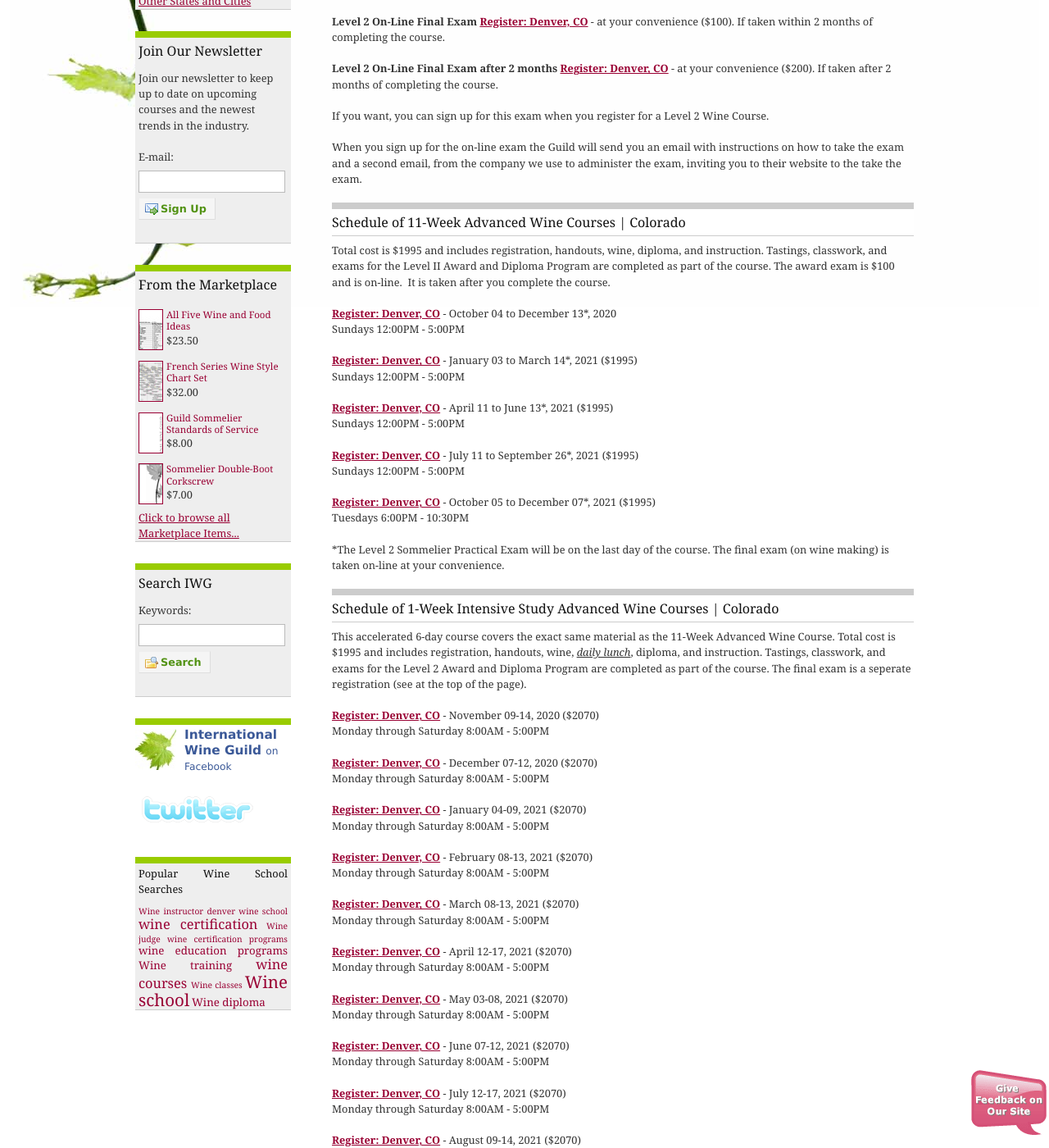
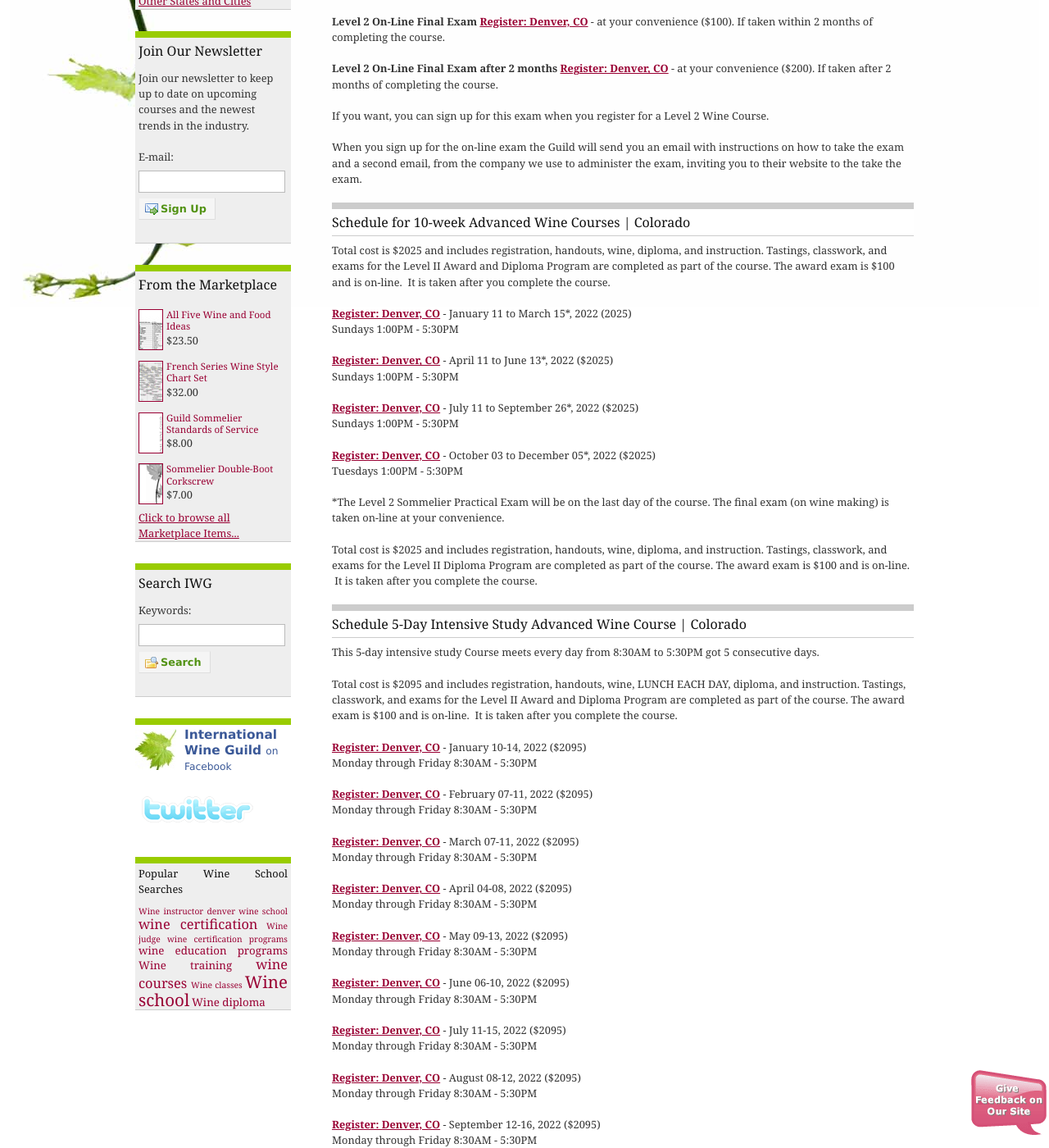
Before and after one commit to CKDev/internationalwineguild.com, a Jekyll site: the page built from advanced-wine-course-registration.html, in a window 1280 px wide and 1400 px high, scrolled down 606 px. Shown: the whole window at 82% size. Built offline with Jekyll 4.4.1, drawn with Linux system fonts in a browser that asks for light colours; a script that is not in the unit is left out; comment, search, counter and statistics services are not loaded; some of the changed text lies outside the part shown.

Commit message:
Update advanced-wine-course-registration.html

```diff
--- a/advanced-wine-course-registration.html
+++ b/advanced-wine-course-registration.html
@@ -20,118 +20,109 @@
 <p>When you sign up for the on-line exam the Guild will send you an email with instructions on how to take the exam
   and a second email, from the company we use to administer the exam, inviting you to their website to the take the
   exam.</p>
-<h2>Schedule of 11-Week Advanced Wine Courses | Colorado</h2>
-<p>Total cost is $1995 and includes registration, handouts, wine, diploma, and instruction. Tastings, classwork, and
+
+<h2>Schedule for 10-week Advanced Wine Courses | Colorado</h2>
+<p>Total cost is $2025 and includes registration, handouts, wine, diploma, and instruction. Tastings, classwork, and
   exams for the Level II Award and Diploma Program are completed as part of the course. The award exam is $100 and is
   on-line. &nbsp;It is taken after you complete the course.</p>
 
 <p><a
-    href="http://ww4.aitsafe.com/cf/add.cfm?userid=6714687&amp;product=Adv+Wine+Course PM+Denver++-++10/04-12/13, 2020&amp;price=1900&amp;return=www.internationalwineguild.com/advanced-wine-course-registration"
-    class="ga-track"><strong>Register: Denver, CO</strong></a>&nbsp;- October 04 to December 13*, 2020<br>
-  Sundays 12:00PM - 5:00PM</p>
+    href="http://ww4.aitsafe.com/cf/add.cfm?userid=6714687&amp;product=Adv+Wine+Course PM+Denver++-++01/11-3/15, 2022&amp;price=2025&amp;return=www.internationalwineguild.com/advanced-wine-course-registration"
+    class="ga-track"><strong>Register: Denver, CO</strong></a>&nbsp;- January 11 to March 15*, 2022 (2025)<br>
+  Sundays 1:00PM - 5:30PM</p>
 
 <p><a
-    href="http://ww4.aitsafe.com/cf/add.cfm?userid=6714687&amp;product=Adv+Wine+Course PM+Denver++-++01/03-3/14, 2021&amp;price=1995&amp;return=www.internationalwineguild.com/advanced-wine-course-registration"
-    class="ga-track"><strong>Register: Denver, CO</strong></a>&nbsp;- January 03 to March 14*, 2021 ($1995)<br>
-  Sundays 12:00PM - 5:00PM</p>
+    href="http://ww4.aitsafe.com/cf/add.cfm?userid=6714687&amp;product=Adv+Wine+Course PM+Denver++-++04/11-06/13+2021&amp;price=2025&amp;return=www.internationalwineguild.com/advanced-wine-course-registration"
+    class="ga-track"><strong>Register: Denver, CO</strong></a>&nbsp;- April 11 to June 13*, 2022 ($2025)<br>
+  Sundays 1:00PM - 5:30PM</p>
 
 <p><a
-    href="http://ww4.aitsafe.com/cf/add.cfm?userid=6714687&amp;product=Adv+Wine+Course PM+Denver++-++04/11-06/13+2021&amp;price=1995&amp;return=www.internationalwineguild.com/advanced-wine-course-registration"
-    class="ga-track"><strong>Register: Denver, CO</strong></a>&nbsp;- April 11 to June 13*, 2021 ($1995)<br>
-  Sundays 12:00PM - 5:00PM</p>
+    href="http://ww4.aitsafe.com/cf/add.cfm?userid=6714687&amp;product=Adv+Wine+Course PM+Denver++-++07/11-09/26, 2022&amp;price=2025&amp;return=www.internationalwineguild.com/advanced-wine-course-registration"
+    class="ga-track"><strong>Register: Denver, CO</strong></a>&nbsp;- July 11 to September 26*, 2022 ($2025)<br>
+  Sundays 1:00PM - 5:30PM</p>
 
 <p><a
-    href="http://ww4.aitsafe.com/cf/add.cfm?userid=6714687&amp;product=Adv+Wine+Course PM+Denver++-++07/11-09/26, 2021&amp;price=1905&amp;return=www.internationalwineguild.com/advanced-wine-course-registration"
-    class="ga-track"><strong>Register: Denver, CO</strong></a>&nbsp;- July 11 to September 26*, 2021 ($1995)<br>
-  Sundays 12:00PM - 5:00PM</p>
-
-<p><a
-    href="http://ww4.aitsafe.com/cf/add.cfm?userid=6714687&amp;product=Adv+Wine+Course PM+Denver++-++10/05-12/07, 2021&amp;price=1995&amp;return=www.internationalwineguild.com/advanced-wine-course-registration"
-    class="ga-track"><strong>Register: Denver, CO</strong></a>&nbsp;- October 05 to December 07*, 2021 ($1995)<br>
-  Tuesdays 6:00PM - 10:30PM</p>
+    href="http://ww4.aitsafe.com/cf/add.cfm?userid=6714687&amp;product=Adv+Wine+Course PM+Denver++-++10/03-12/05, 2022&amp;price=2025&amp;return=www.internationalwineguild.com/advanced-wine-course-registration"
+    class="ga-track"><strong>Register: Denver, CO</strong></a>&nbsp;- October 03 to December 05*, 2022 ($2025)<br>
+  Tuesdays 1:00PM - 5:30PM</p>
 
 <p>*The Level 2 Sommelier Practical Exam will be on the last day of the course. The final exam (on wine making) is taken on-line at
   your convenience.</p>
 
-<h2>Schedule of 1-Week Intensive Study Advanced Wine Courses | Colorado</h2>
-<p>This accelerated 6-day course covers the exact same material as the 11-Week Advanced Wine Course. Total cost is
-  $1995 and includes registration, handouts, wine, <u><em>daily lunch</em></u>, diploma, and instruction. Tastings,
-  classwork, and exams for the Level 2 Award and Diploma Program are completed as part of the course. The final exam
-  is a seperate registration (see at the top of the page).</p>
+Total cost is $2025 and includes registration, handouts, wine, diploma, and instruction. Tastings, classwork, and
+  exams for the Level II Diploma Program are completed as part of the course. The award exam is $100 and is
+  on-line. &nbsp;It is taken after you complete the course.</p>
+
+<h2>Schedule 5-Day Intensive Study Advanced Wine Course | Colorado</h2>
+<p>This 5-day intensive study Course meets every day from 8:30AM to 5:30PM got 5 consecutive days.</p>
+
+<p>Total cost is $2095 and includes registration, handouts, wine, LUNCH EACH DAY, diploma, and instruction. Tastings, classwork, and
+  exams for the Level II Award and Diploma Program are completed as part of the course. The award exam is $100 and is
+  on-line. &nbsp;It is taken after you complete the course.</p>
 
 <p><a
-    href="http://ww4.aitsafe.com/cf/add.cfm?userid=6714687&amp;product=Intensive+Study+Adv+Wine+Denver++-++11/09-14,+2020&amp;price=2070&amp;return=www.internationalwineguild.com/advanced-wine-course-registration"
-    class="ga-track"><strong>Register: Denver, CO</strong></a> - November 09-14, 2020 ($2070)<br>
-  Monday through Saturday 8:00AM - 5:00PM</p>
+    href="http://ww4.aitsafe.com/cf/add.cfm?userid=6714687&amp;product=Intensive+Study+Adv+Wine+Denver++-++01/10-14,+2022&amp;price=20954&amp;return=www.internationalwineguild.com/advanced-wine-course-registration"
+    class="ga-track"><strong>Register: Denver, CO</strong></a> - January 10-14, 2022 ($2095)<br>
+  Monday through Friday 8:30AM - 5:30PM</p>
 
 <p><a
-    href="http://ww4.aitsafe.com/cf/add.cfm?userid=6714687&amp;product=Intensive+Study+Adv+Wine+Denver++-++12/07-12,+2020&amp;price=2070&amp;return=www.internationalwineguild.com/advanced-wine-course-registration"
-    class="ga-track"><strong>Register: Denver, CO</strong></a> - December 07-12, 2020 ($2070)<br>
-  Monday through Saturday 8:00AM - 5:00PM</p>
+    href="http://ww4.aitsafe.com/cf/add.cfm?userid=6714687&amp;product=Intensive+Study+Adv+Wine+Denver++-++02/07-11,+2022&amp;price=2095&amp;return=www.internationalwineguild.com/advanced-wine-course-registration"
+    class="ga-track"><strong>Register: Denver, CO</strong></a> - February 07-11, 2022 ($2095)<br>
+  Monday through Friday 8:30AM - 5:30PM</p>
 
 <p><a
-    href="http://ww4.aitsafe.com/cf/add.cfm?userid=6714687&amp;product=Intensive+Study+Adv+Wine+Denver++-++01/04-09,+2021&amp;price=2070&amp;return=www.internationalwineguild.com/advanced-wine-course-registration"
-    class="ga-track"><strong>Register: Denver, CO</strong></a> - January 04-09, 2021 ($2070)<br>
-  Monday through Saturday 8:00AM - 5:00PM</p>
+    href="http://ww4.aitsafe.com/cf/add.cfm?userid=6714687&amp;product=Intensive+Study+Adv+Wine+Denver++-++03/07-11,+2022&amp;price=2095&amp;return=www.internationalwineguild.com/advanced-wine-course-registration"
+    class="ga-track"><strong>Register: Denver, CO</strong></a> - March 07-11, 2022 ($2095)<br>
+  Monday through Friday 8:30AM - 5:30PM</p>
 
 <p><a
-    href="http://ww4.aitsafe.com/cf/add.cfm?userid=6714687&amp;product=Intensive+Study+Adv+Wine+Denver++-++02/08-13,+2021&amp;price=2070&amp;return=www.internationalwineguild.com/advanced-wine-course-registration"
-    class="ga-track"><strong>Register: Denver, CO</strong></a> - February 08-13, 2021 ($2070)<br>
-  Monday through Saturday 8:00AM - 5:00PM</p>
+    href="http://ww4.aitsafe.com/cf/add.cfm?userid=6714687&amp;product=Intensive+Study+Adv+Wine+Denver++-++04/04-08,+2022&amp;price=2095&amp;return=www.internationalwineguild.com/advanced-wine-course-registration"
+    class="ga-track"><strong>Register: Denver, CO</strong></a> - April 04-08, 2022 ($2095)<br>
+  Monday through Friday 8:30AM - 5:30PM</p>
 
 <p><a
-    href="http://ww4.aitsafe.com/cf/add.cfm?userid=6714687&amp;product=Intensive+Study+Adv+Wine+Denver++-++03/08-13,+2021&amp;price=2070&amp;return=www.internationalwineguild.com/advanced-wine-course-registration"
-    class="ga-track"><strong>Register: Denver, CO</strong></a> - March 08-13, 2021 ($2070)<br>
-  Monday through Saturday 8:00AM - 5:00PM</p>
+    href="http://ww4.aitsafe.com/cf/add.cfm?userid=6714687&amp;product=Intensive+Study+Adv+Wine+Denver++-++05/09-13,+2022&amp;price=2095&amp;return=www.internationalwineguild.com/advanced-wine-course-registration"
+    class="ga-track"><strong>Register: Denver, CO</strong></a> - May 09-13, 2022 ($2095)<br>
+  Monday through Friday 8:30AM - 5:30PM</p>
 
 <p><a
-    href="http://ww4.aitsafe.com/cf/add.cfm?userid=6714687&amp;product=Intensive+Study+Adv+Wine+Denver++-++04/12-17,+2021&amp;price=2070&amp;return=www.internationalwineguild.com/advanced-wine-course-registration"
-    class="ga-track"><strong>Register: Denver, CO</strong></a> - April 12-17, 2021 ($2070)<br>
-  Monday through Saturday 8:00AM - 5:00PM</p>
+    href="http://ww4.aitsafe.com/cf/add.cfm?userid=6714687&amp;product=Intensive+Study+Adv+Wine+Denver++-++06/06-10,+2022&amp;price=2095&amp;return=www.internationalwineguild.com/advanced-wine-course-registration"
+    class="ga-track"><strong>Register: Denver, CO</strong></a> - June 06-10, 2022 ($2095)<br>
+  Monday through Friday 8:30AM - 5:30PM</p>
 
 <p><a
-    href="http://ww4.aitsafe.com/cf/add.cfm?userid=6714687&amp;product=Intensive+Study+Adv+Wine+Denver++-++05/03-08,+2021&amp;price=2070&amp;return=www.internationalwineguild.com/advanced-wine-course-registration"
-    class="ga-track"><strong>Register: Denver, CO</strong></a> - May 03-08, 2021 ($2070)<br>
-  Monday through Saturday 8:00AM - 5:00PM</p>
+    href="http://ww4.aitsafe.com/cf/add.cfm?userid=6714687&amp;product=Intensive+Study+Adv+Wine+Denver++-++07/11-15,+2022&amp;price=2095&amp;return=www.internationalwineguild.com/advanced-wine-course-registration"
+    class="ga-track"><strong>Register: Denver, CO</strong></a> - July 11-15, 2022 ($2095)<br>
+  Monday through Friday 8:30AM - 5:30PM</p>
 
 <p><a
-    href="http://ww4.aitsafe.com/cf/add.cfm?userid=6714687&amp;product=Intensive+Study+Adv+Wine+Denver++-++06/07-12,+2021&amp;price=2070&amp;return=www.internationalwineguild.com/advanced-wine-course-registration"
-    class="ga-track"><strong>Register: Denver, CO</strong></a> - June 07-12, 2021 ($2070)<br>
-  Monday through Saturday 8:00AM - 5:00PM</p>
+    href="http://ww4.aitsafe.com/cf/add.cfm?userid=6714687&amp;product=Intensive+Study+Adv+Wine+Denver++-++08/08-12,+2022&amp;price=2095&amp;return=www.internationalwineguild.com/advanced-wine-course-registration"
+    class="ga-track"><strong>Register: Denver, CO</strong></a> - August 08-12, 2022 ($2095)<br>
+  Monday through Friday 8:30AM - 5:30PM</p>
 
 <p><a
-    href="http://ww4.aitsafe.com/cf/add.cfm?userid=6714687&amp;product=Intensive+Study+Adv+Wine+Denver++-++07/12-17,+2021&amp;price=2070&amp;return=www.internationalwineguild.com/advanced-wine-course-registration"
-    class="ga-track"><strong>Register: Denver, CO</strong></a> - July 12-17, 2021 ($2070)<br>
-  Monday through Saturday 8:00AM - 5:00PM</p>
+    href="http://ww4.aitsafe.com/cf/add.cfm?userid=6714687&amp;product=Intensive+Study+Adv+Wine+Denver++-++09/12-16,+2022&amp;price=2095&amp;return=www.internationalwineguild.com/advanced-wine-course-registration"
+    class="ga-track"><strong>Register: Denver, CO</strong></a> - September 12-16, 2022 ($2095)<br>
+  Monday through Friday 8:30AM - 5:30PM</p>
 
 <p><a
-    href="http://ww4.aitsafe.com/cf/add.cfm?userid=6714687&amp;product=Intensive+Study+Adv+Wine+Denver++-++08/09-14,+2021&amp;price=2070&amp;return=www.internationalwineguild.com/advanced-wine-course-registration"
-    class="ga-track"><strong>Register: Denver, CO</strong></a> - August 09-14, 2021 ($2070)<br>
-  Monday through Saturday 8:00AM - 5:00PM</p>
-
-<p><a
-    href="http://ww4.aitsafe.com/cf/add.cfm?userid=6714687&amp;product=Intensive+Study+Adv+Wine+Denver++-++09/13-18,+2021&amp;price=2070&amp;return=www.internationalwineguild.com/advanced-wine-course-registration"
-    class="ga-track"><strong>Register: Denver, CO</strong></a> - September 13-18, 2021 ($2070)<br>
-  Monday through Saturday 8:00AM - 5:00PM</p>
-
-<p><a
-    href="http://ww4.aitsafe.com/cf/add.cfm?userid=6714687&amp;product=Intensive+Study+Adv+Wine+Denver++-++10/04-09,+2021&amp;price=2070&amp;return=www.internationalwineguild.com/advanced-wine-course-registration"
-    class="ga-track"><strong>Register: Denver, CO</strong></a> - October 04-09, 2021 ($2070)<br>
-  Monday through Saturday 8:00AM - 5:00PM</p>
+    href="http://ww4.aitsafe.com/cf/add.cfm?userid=6714687&amp;product=Intensive+Study+Adv+Wine+Denver++-++10/03-08,+2022&amp;price=20950&amp;return=www.internationalwineguild.com/advanced-wine-course-registration"
+    class="ga-track"><strong>Register: Denver, CO</strong></a> - October 03-08, 2022 ($2095)<br>
+  Monday through Friday 8:30AM - 5:30PM</p>
 
 <p><a
     href="http://ww4.aitsafe.com/cf/add.cfm?userid=6714687&amp;product=Intensive+Study+Adv+Wine+Denver++-++11/08-13,+2021&amp;price=2070&amp;return=www.internationalwineguild.com/advanced-wine-course-registration"
-    class="ga-track"><strong>Register: Denver, CO</strong></a> - November 08-13, 2021 ($2070)<br>
-  Monday through Saturday 8:00AM - 5:00PM</p>
+    class="ga-track"><strong>Register: Denver, CO</strong></a> - November 07-11, 2022 ($2095)<br>
+  Monday through Friday 8:30AM - 5:30PM</p>
 
 <p><a
-    href="http://ww4.aitsafe.com/cf/add.cfm?userid=6714687&amp;product=Intensive+Study+Adv+Wine+Denver++-++12/06-11,+2021&amp;price=2070&amp;return=www.internationalwineguild.com/advanced-wine-course-registration"
-    class="ga-track"><strong>Register: Denver, CO</strong></a> - December 06-11, 2021 ($2070)<br>
-  Monday through Saturday 8:00AM - 5:00PM</p>
+    href="http://ww4.aitsafe.com/cf/add.cfm?userid=6714687&amp;product=Intensive+Study+Adv+Wine+Denver++-++12/05-09,+2022&amp;price=2095&amp;return=www.internationalwineguild.com/advanced-wine-course-registration"
+    class="ga-track"><strong>Register: Denver, CO</strong></a> - December 05-09, 2021 ($2095)<br>
+  Monday through Friday 8:30AM - 5:30PM</p>
 
 <h2>Registration and Cancellation Policy:</h2>
 <p><span style="font-size: 9pt; font-family: Arial, sans-serif;">You must register for courses through the
-    International Wine and Spirits Guild. Online registration closes 2 days prior to the course start date. If you
+    International Wine and Spirits Guild. Online registration closes 2 days prior to the courses start date. If you
     need to register after the close date, please contact the International Wine and Spirits Guild at 303-296-3966
     and we will determine if we have space or the student materials. &nbsp;Often we do, so please call.</span></p>
 <p class="MsoNoSpacing" style="margin: 0in 0in 0.0001pt; font-size: medium; font-family: " times="" new=""><span
```
